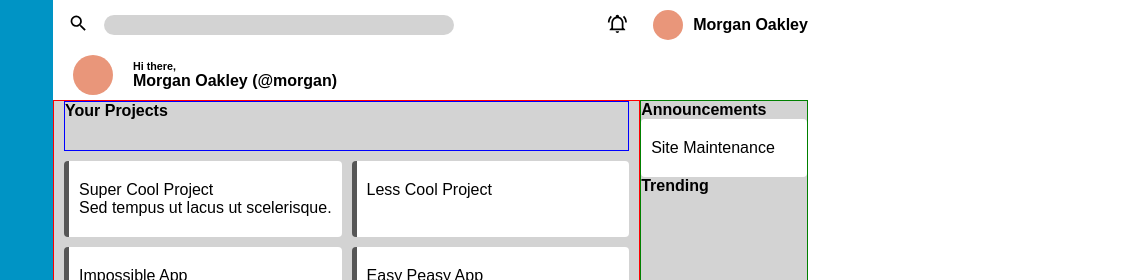
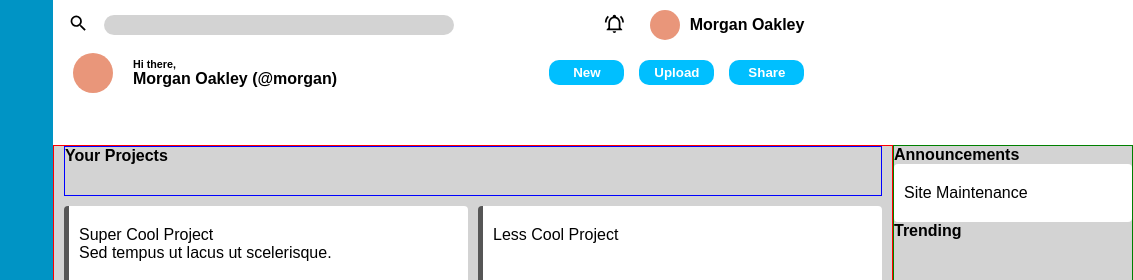
Before and after one commit to bradfieldmurray/admin-dashboard, a plain HTML site: page index.html in a window 1280 px wide. Shown: the top 280 px of the page, 147-1280 px from the left. Drawn offline with Linux system fonts and the light colour scheme.

Commit message:
finished header layout

```diff
--- a/index.html
+++ b/index.html
@@ -106,10 +106,16 @@
                 <div class="header-bottom">
                     <div class="header-bottom-left">
                         <div id="profile-picture-large"></div>
-                        <div><h6>Hi there,</h6>
-                            <h4>Morgan Oakley (@morgan)</h4</div>
+                        <div>
+                            <h6>Hi there,</h6>
+                            <h4>Morgan Oakley (@morgan)</h4>
+                        </div>
+                    </div>
 
-
+                    <div class="header-bottom-right">
+                        <button type="submit">New</button>
+                        <button type="submit">Upload</button>
+                        <button type="submit">Share</button>
                     </div>
 
                 </div>
--- a/style.css
+++ b/style.css
@@ -23,6 +23,16 @@ a {
 
 svg {
     margin:8px 15px;
+}
+
+button {
+    border-radius:10px;
+    background:deepskyblue;
+    width:75px;
+    padding: 5px 10px;
+    border:none;
+    color:white;
+    font-weight:bold;
 }
 
 #searchbar {
@@ -94,8 +104,9 @@ svg {
 .header-top {
     display:grid;
     grid-template-columns:4fr 3fr;
+    column-gap:50px;
     align-items:center;
-    justify-content: spac;
+    justify-content: space-between;
 }
 
 .header-search-bar {
@@ -115,11 +126,19 @@ svg {
 .header-bottom {
     display:flex;
     justify-content: space-between;
+    padding-bottom:5px;
 }
 
 .header-bottom-left {
     display:flex;
     align-items:center;
+}
+
+.header-bottom-right {
+    display:grid;
+    align-items:center;
+    grid-template-columns: 1fr 1fr 1fr;
+    column-gap:15px;
 }
 
 
```
